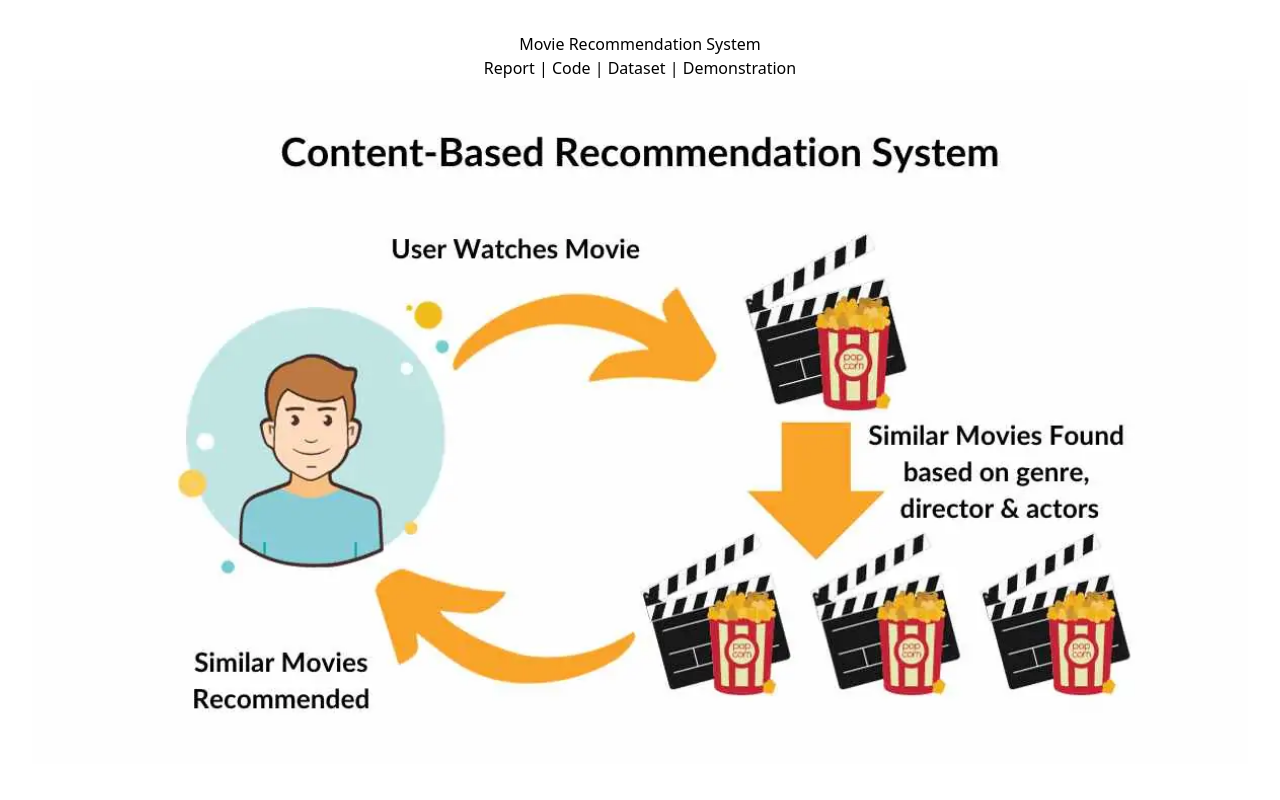
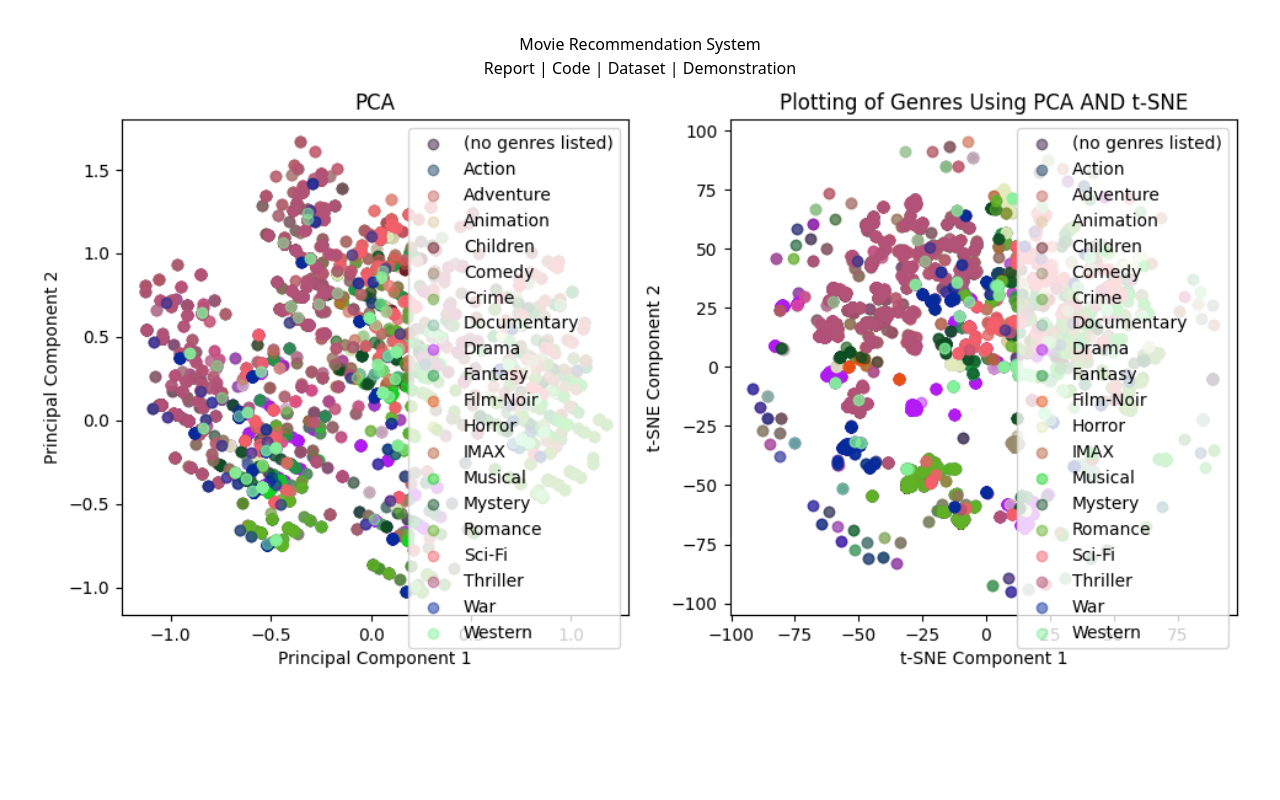
Before and after one commit to ArjunBhattad2004/MovieRecommendationSystem, a React (Vite) app in the folder course_website/: page / in a window 1280 px wide. Shown: the top 800 px of the page. Built offline with nearby package versions, Linux system fonts and the light colour scheme.

Commit message:
add youtube video

```diff
--- a/course_website/src/App.jsx
+++ b/course_website/src/App.jsx
@@ -18,7 +18,7 @@ function App() {
 
   const solutionDescription = "In our project, we tackle this problem by employing collaborative, content-based and hybrid filtering techniques. Collaborative filtering analyzes user-item interaction data to identify similar users and recommend movies based on their preferences. Meanwhile, content-based filtering examines movie attributes to suggest items with similar characteristics. By applying both filtering methods, we aim to provide a more comprehensive range of recommendations that cater to different aspects of user preferences and movie features, thereby enhancing the overall quality and relevance of movie recommendations."
 
-  const videoId = "v90un9ALRzw";
+  const videoId = "Mw689kZd_LI";
 
   const acknowledgement = "This work is done as course project for the course Pattern Recognition and Machine Learning CSL[2050], IIT Jodhpur under Prof. Anand Mishra.";
 
--- a/course_website/src/components/ProjectPage.jsx
+++ b/course_website/src/components/ProjectPage.jsx
@@ -27,7 +27,7 @@ export default function ProjectPage(props) {
     const carouselImage =[
         { imgSrc:demo},
         { imgSrc:cosineHeat},
-        { imgSrc:image4},
+        { imgSrc:genrePCA},
         { imgSrc:genres}
     ]
 
```
